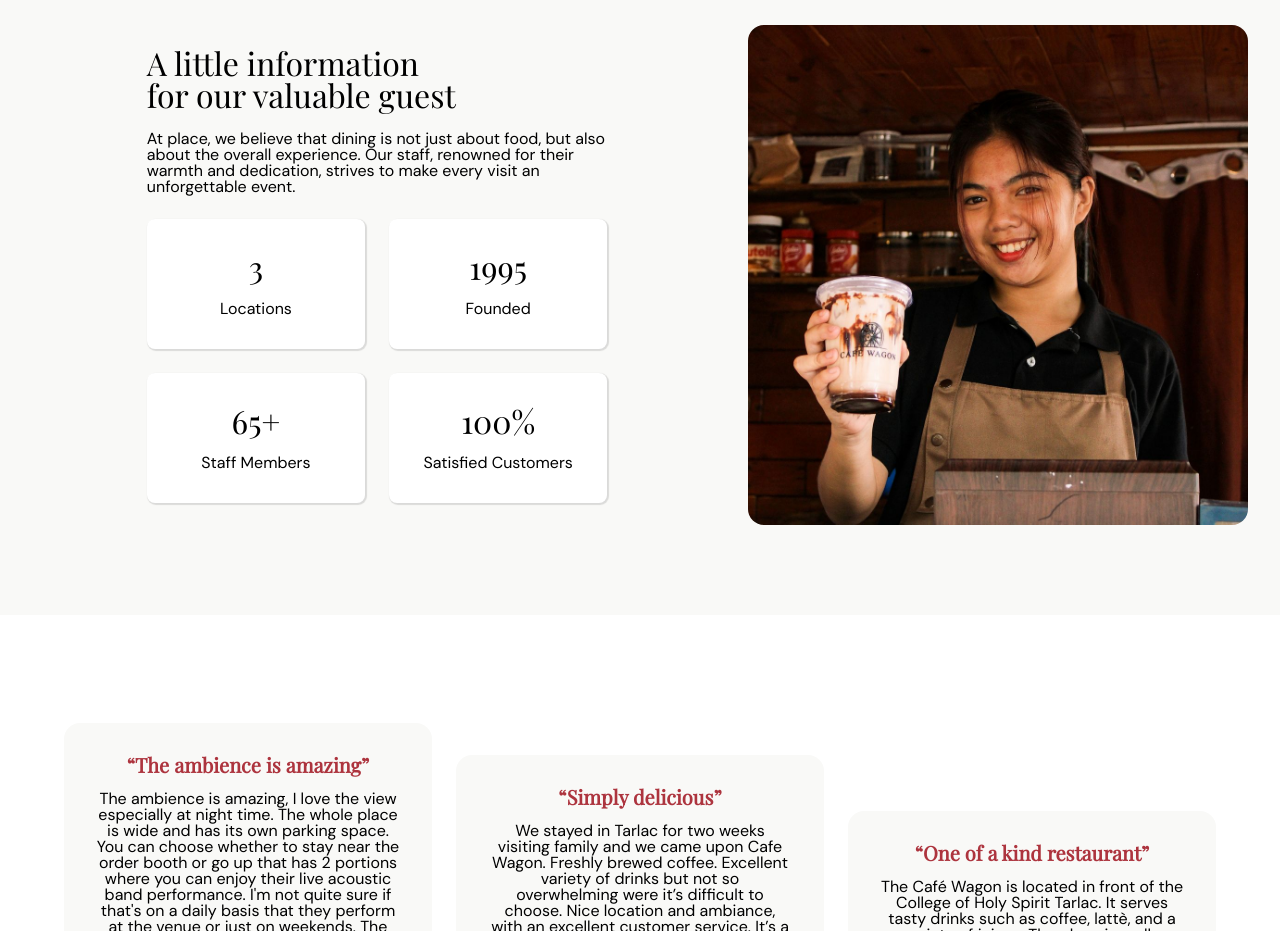
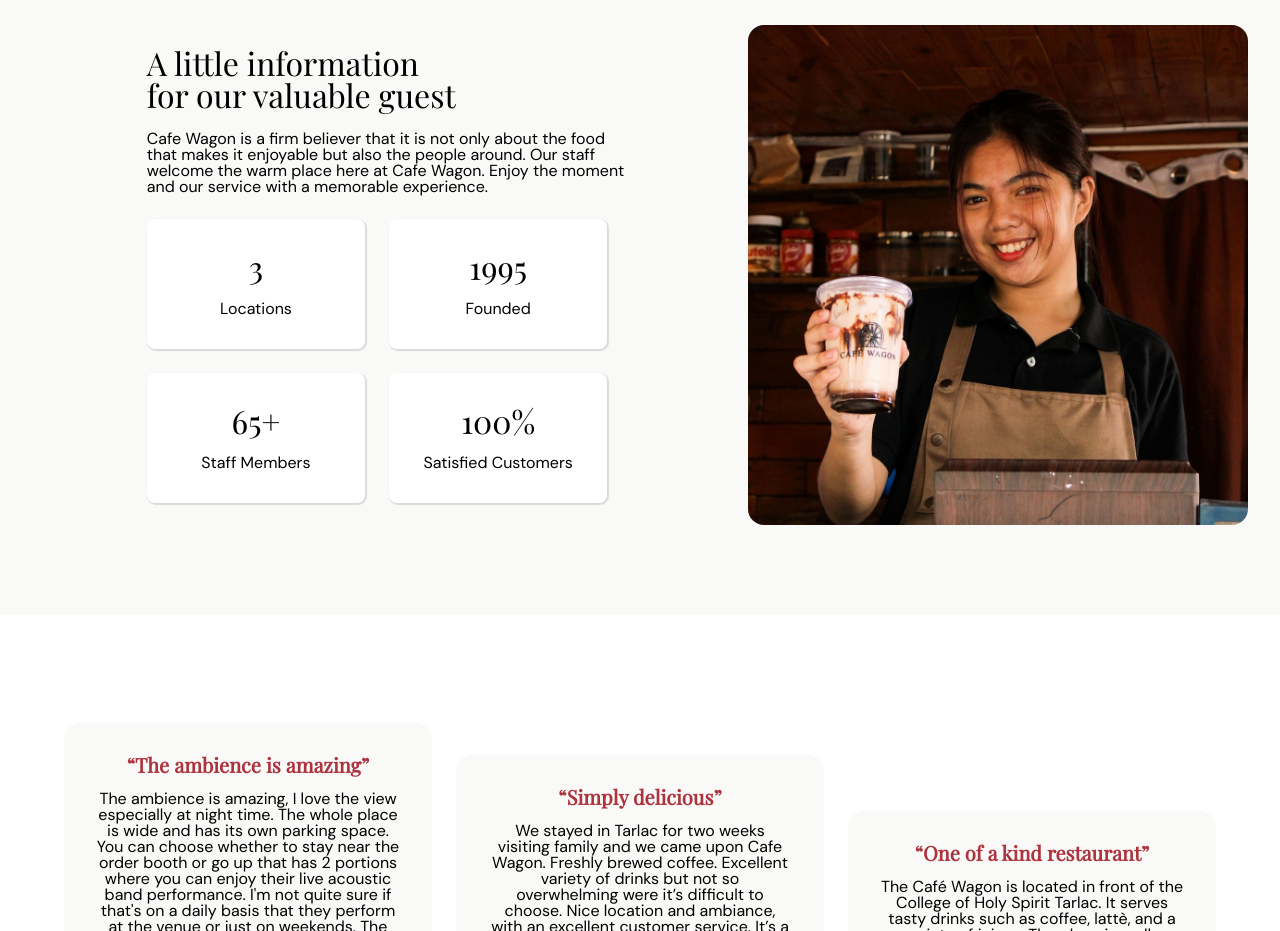
Before and after one commit to Scarlet0z/cafe-wagon, a plain HTML site: page pages/about.html in a window 1280 px wide. Shown: the part 1000-1931 px from the top of the page. Drawn offline with Linux system fonts and the light colour scheme.

Commit message:
new changes updated

```diff
--- a/pages/about.html
+++ b/pages/about.html
@@ -21,7 +21,9 @@
     <script src="https://kit.fontawesome.com/0acc85d45b.js" crossorigin="anonymous"></script>
 </head>
 
+
 <body>
+
     <!-- Beginning of Navigation Bar -->
     <header class="gray-bkg">
         <div class="flex">
@@ -169,8 +171,8 @@
     <section class="flex gray-bkg">
         <section>
             <h2>A little information<br>for our valuable guest</h2>
-            <p>At place, we believe that dining is not just about food, but also about the overall experience. Our
-                staff, renowned for their warmth and dedication, strives to make every visit an unforgettable event.</p>
+            <p>Cafe Wagon is a firm believer that it is not only about the food that makes it enjoyable but also the people around.
+             Our staff welcome the warm place here at Cafe Wagon. Enjoy the moment and our service with a memorable experience.</p>
 
             <div class="flex stats">
                 <div>
@@ -309,4 +311,5 @@
     <script src="../js/main.js"></script>
 </body>
 
+
 </html>
```
Also changed, not shown: pages/menu.html (+1 -2 lines).
